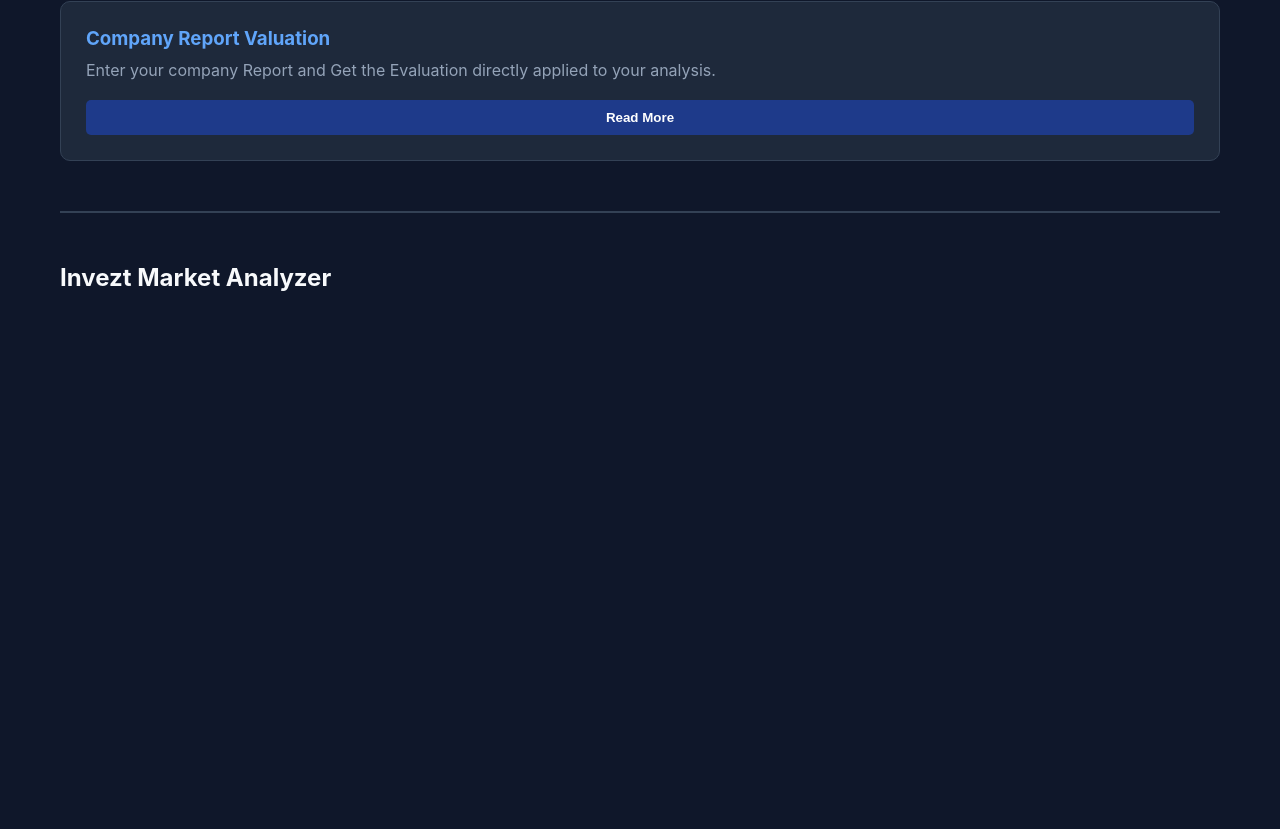
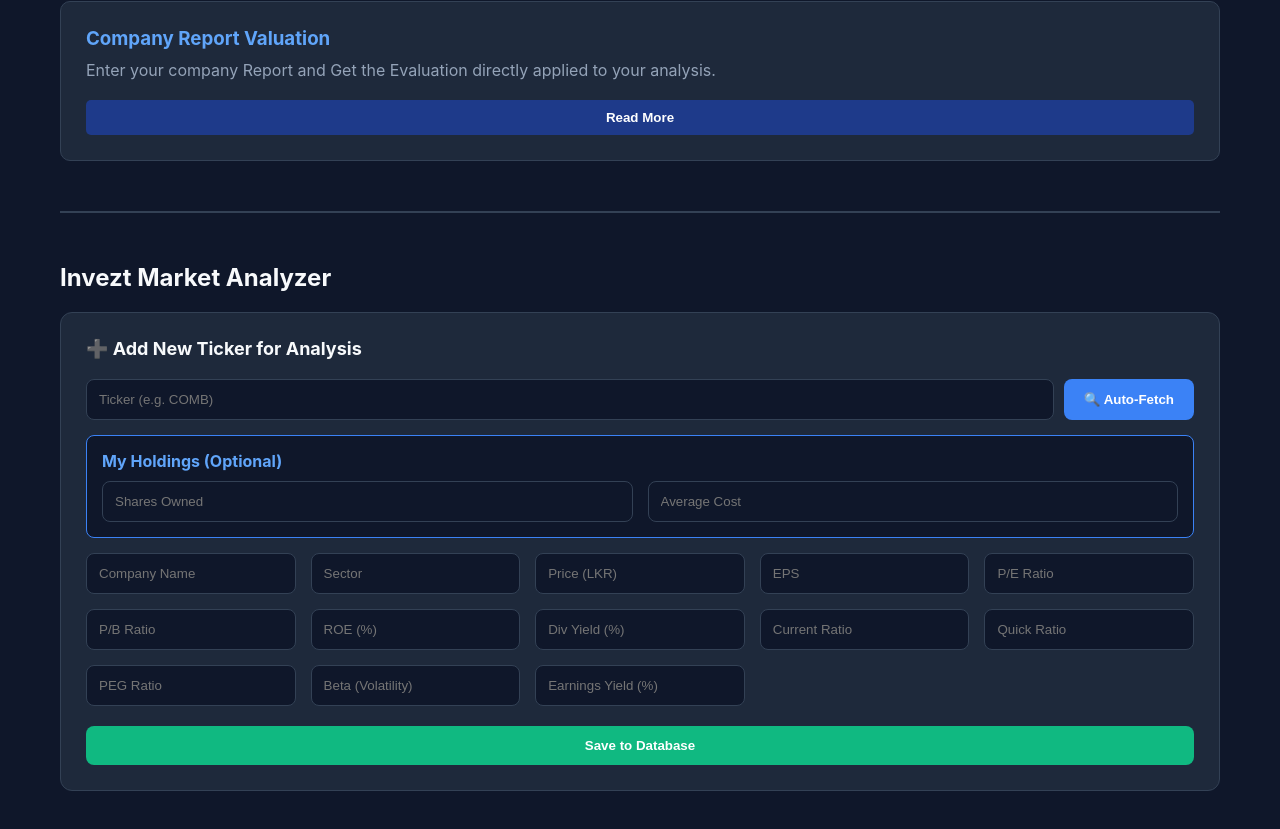
Before and after one commit to Pasandul-pro/invezt-application, a React app in the folder invezt/frontend/src/: page / in a window 1280 px wide. Shown: the part 1215-2044 px from the top of the page. Before the commit the page ends 1547 px from the top, so only its background shows below. Built offline with nearby package versions, Linux system fonts and the light colour scheme; no server answers; the HTML template or start-up script is replaced by a standard one.

Commit message:
Frontend-Dashboard Updated (Invezt Market Analyzer)

```diff
--- a/invezt/frontend/src/App.jsx
+++ b/invezt/frontend/src/App.jsx
@@ -271,7 +271,41 @@ function App() {
         <hr style={{ border: '1px solid #334155', margin: '50px 0' }} className="no-print" />
         <h2 style={{ color: '#f8fafc', marginBottom: '20px' }}>Invezt Market Analyzer</h2>
 
-{/* ********************************* 1 - Grid ******************************* */}
+        <div id="database-section" style={styles.formCard} className="no-print">
+          <h2 style={{ color: '#f8fafc', marginBottom: '20px', fontSize: '18px' }}>{editingId ? '✏️ Edit Position' : '➕ Add New Ticker for Analysis'}</h2>
+          <form onSubmit={handleSubmit} style={styles.form}>
+            <div style={{ display: 'flex', gap: '10px', marginBottom: '15px' }}>
+              <input name="ticker" placeholder="Ticker (e.g. COMB)" value={formData.ticker} onChange={handleChange} required disabled={!!editingId} style={{ ...styles.input, flex: 1 }} />
+              <button type="button" onClick={handleAutoFetch} disabled={!!editingId} style={styles.fetchBtn}>🔍 Auto-Fetch</button>
+            </div>
+
+            <div style={{ padding: '15px', backgroundColor: '#0f172a', borderRadius: '8px', border: '1px solid #3b82f6', marginBottom: '15px' }}>
+              <h4 style={{ color: '#60a5fa', marginBottom: '10px' }}>My Holdings (Optional)</h4>
+              <div style={styles.inputGroup}>
+                <input name="quantity" placeholder="Shares Owned" value={formData.quantity} onChange={handleChange} style={styles.input} />
+                <input name="avgCost" placeholder="Average Cost" value={formData.avgCost} onChange={handleChange} style={styles.input} />
+              </div>
+            </div>
+
+            <div style={styles.inputGroup}>
+              <input name="companyName" placeholder="Company Name" value={formData.companyName} onChange={handleChange} required style={styles.input} />
+              <input name="sector" placeholder="Sector" value={formData.sector} onChange={handleChange} required style={styles.input} />
+              <input name="currentPrice" placeholder="Price (LKR)" value={formData.currentPrice} onChange={handleChange} required style={styles.input} />
+              <input name="eps" placeholder="EPS" value={formData.eps} onChange={handleChange} style={styles.input} />
+              <input name="peRatio" placeholder="P/E Ratio" value={formData.peRatio} onChange={handleChange} style={styles.input} />
+              <input name="pbRatio" placeholder="P/B Ratio" value={formData.pbRatio} onChange={handleChange} style={styles.input} />
+              <input name="roe" placeholder="ROE (%)" value={formData.roe} onChange={handleChange} style={styles.input} />
+              <input name="dividendYield" placeholder="Div Yield (%)" value={formData.dividendYield} onChange={handleChange} style={styles.input} />
+              <input name="currentRatio" placeholder="Current Ratio" value={formData.currentRatio} onChange={handleChange} style={styles.input} />
+              <input name="quickRatio" placeholder="Quick Ratio" value={formData.quickRatio} onChange={handleChange} style={styles.input} />
+              <input name="pegRatio" placeholder="PEG Ratio" value={formData.pegRatio} onChange={handleChange} style={styles.input} />
+              <input name="beta" placeholder="Beta (Volatility)" value={formData.beta} onChange={handleChange} style={styles.input} />
+              <input name="earningsYield" placeholder="Earnings Yield (%)" value={formData.earningsYield} onChange={handleChange} style={styles.input} />
+            </div>
+
+            <button type="submit" style={styles.submitBtn}>{editingId ? 'Update Analytics' : 'Save to Database'}</button>
+          </form>
+        </div>
 
 
 {/* ********************************* 2 - Bar chart, pie chart, pdf **************** */}
```
